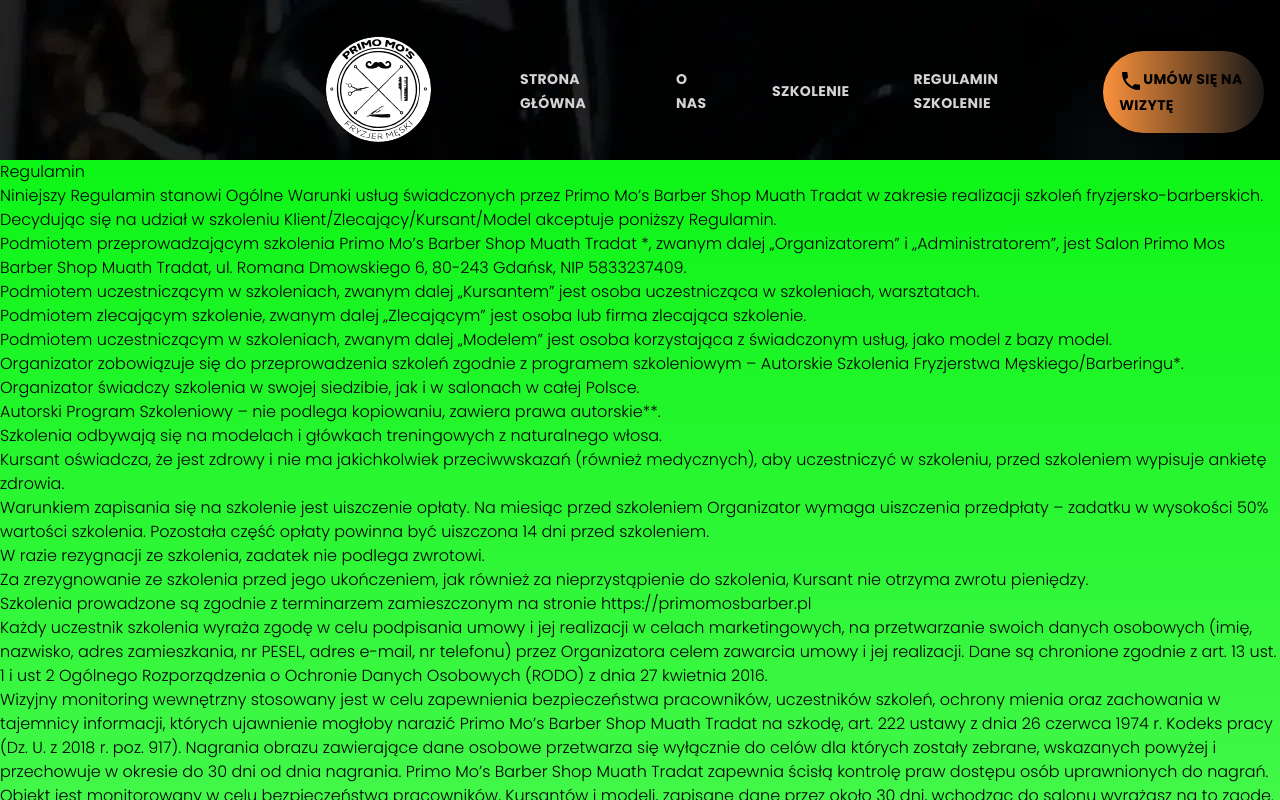
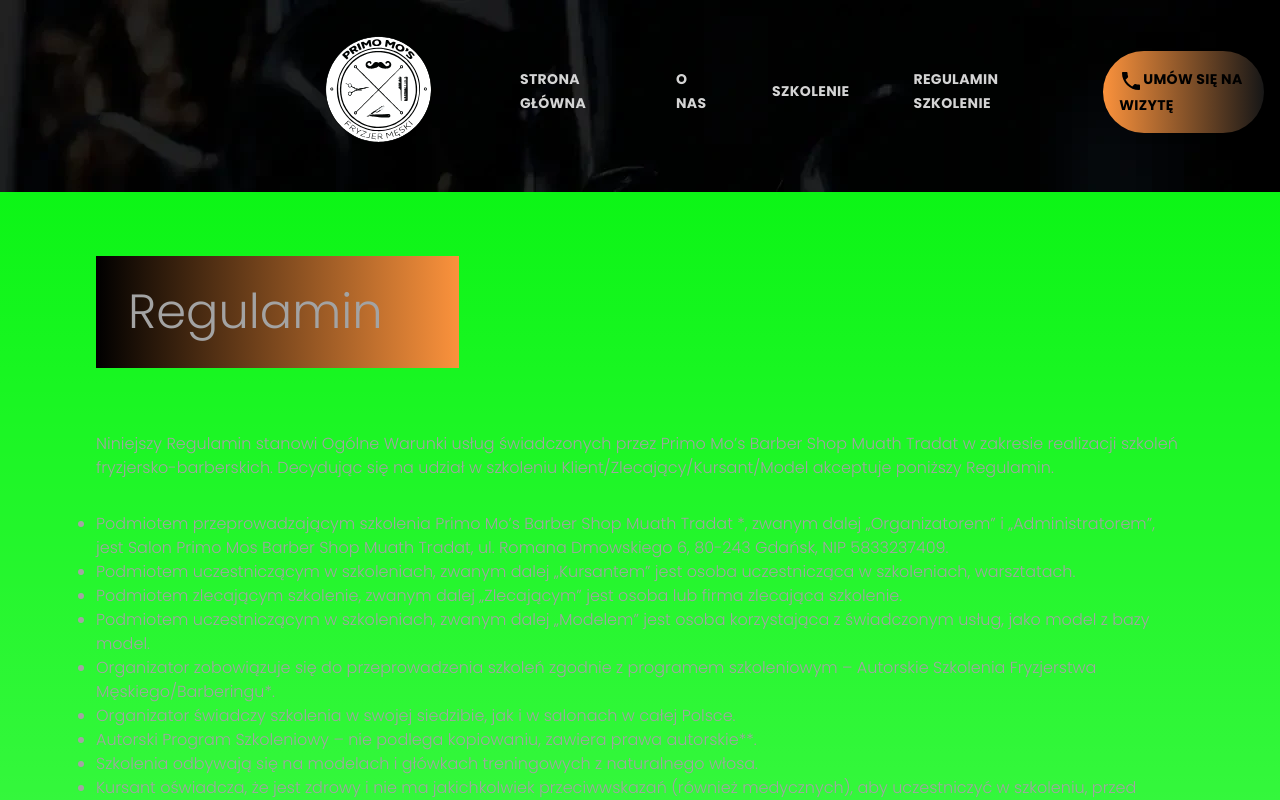
Before and after one commit to franckyi/primomos, a Next.js app in the folder frontend/: page /regulamin in a window 1280 px wide. Shown: the top 800 px of the page. Built offline with nearby package versions, Linux system fonts and the light colour scheme.

Commit message:
minow fixes, style regulamin section

```diff
--- a/frontend/app/page.tsx
+++ b/frontend/app/page.tsx
@@ -15,7 +15,7 @@
         <Training />
         <a
           href="tel:503489722"
-          className="my-16 px-4 py-4 ml-2 text-black rounded-full bg-gradient-to-r from-orange-400 to-neutral-900 hover:to-orange-400"
+          className="my-16 px-4 py-4 ml-2 text-black rounded-full bg-gradient-to-r from-orange-400 to-neutral-900 hover:to-orange-400 font-bold"
         >
           <PhoneIcon />
           Skontaktuj się z nami
--- a/frontend/app/regulamin/page.tsx
+++ b/frontend/app/regulamin/page.tsx
@@ -1,14 +1,22 @@
+<h2></h2>;
+const heading = "Regulamin";
+
 function Regulamin() {
   return (
-    <section>
-      <h2>Regulamin</h2>
-      <p>
+    <section className="px-24 pb-24 text-neutral-400">
+      <h2
+        id="szkolenie"
+        className="p-8 pl-8 lg:my-16 w-1/3 text-3xl lg:text-5xl mr-auto bg-gradient-to-r from-black to-orange-400"
+      >
+        {heading}
+      </h2>
+      <p className="my-8">
         Niniejszy Regulamin stanowi Ogólne Warunki usług świadczonych przez
         Primo Mo’s Barber Shop Muath Tradat w zakresie realizacji szkoleń
         fryzjersko-barberskich. Decydując się na udział w szkoleniu
         Klient/Zlecający/Kursant/Model akceptuje poniższy Regulamin.
       </p>
-      <ul>
+      <ul className="list-disc">
         <li>
           Podmiotem przeprowadzającym szkolenia Primo Mo’s Barber Shop Muath
           Tradat *, zwanym dalej „Organizatorem” i „Administratorem”, jest Salon
@@ -131,7 +139,7 @@
       <p>
         Każda osoba, której dane osobowe Administrator przetwarza, ma prawo do:
       </p>
-      <ul>
+      <ul className="list-disc">
         <li>
           żądania dostępu do swoich danych osobowych, ich sprostowania,
           usunięcia lub ograniczenia przetwarzania lub prawo do wniesienia
@@ -348,6 +356,7 @@
         Męskiego/Barberingu Primo Mos Barber Shop Muath Tradat, są objęte
         prawami autorskimi i nie podlegają kopiowaniu, w całości jak i części.
         <br />
+        <br />
         **Klauzula
         <br /> Wszelkie prawa zastrzeżone. Bez zgody autora zabronione jest
         m.in. powielanie treści, ich kopiowanie, przedruk, przechowywanie i
--- a/frontend/app/ui/hero.tsx
+++ b/frontend/app/ui/hero.tsx
@@ -11,7 +11,7 @@
   isHome = pathName === "/" ? true : false;
 
   let heroClasses: string | null = null;
-  heroClasses = isHome ? "min-h-screen" : "h-40";
+  heroClasses = isHome ? "min-h-screen" : "lg:h-48";
 
   return (
     <header className={baseClasses + " " + heroClasses}>
--- a/frontend/app/ui/training.tsx
+++ b/frontend/app/ui/training.tsx
@@ -80,7 +80,7 @@
             zachowania pięknego wyglądu i kondycji włosów.
           </div>
           <br />
-          <div className="bg-orange-400 text-black p-8">
+          <div className="p-8 bg-orange-400 text-black font-bold">
             Pomogę Ci co zrobić z brodą i jak doporowadzić ją do porządku. Jest
             oczywiście szereg precyzyjnych zabiegów, to przede wszystkim
             trymowanie brody, czyli nadanie kształtu, skrócenie, odpowiednie
```
